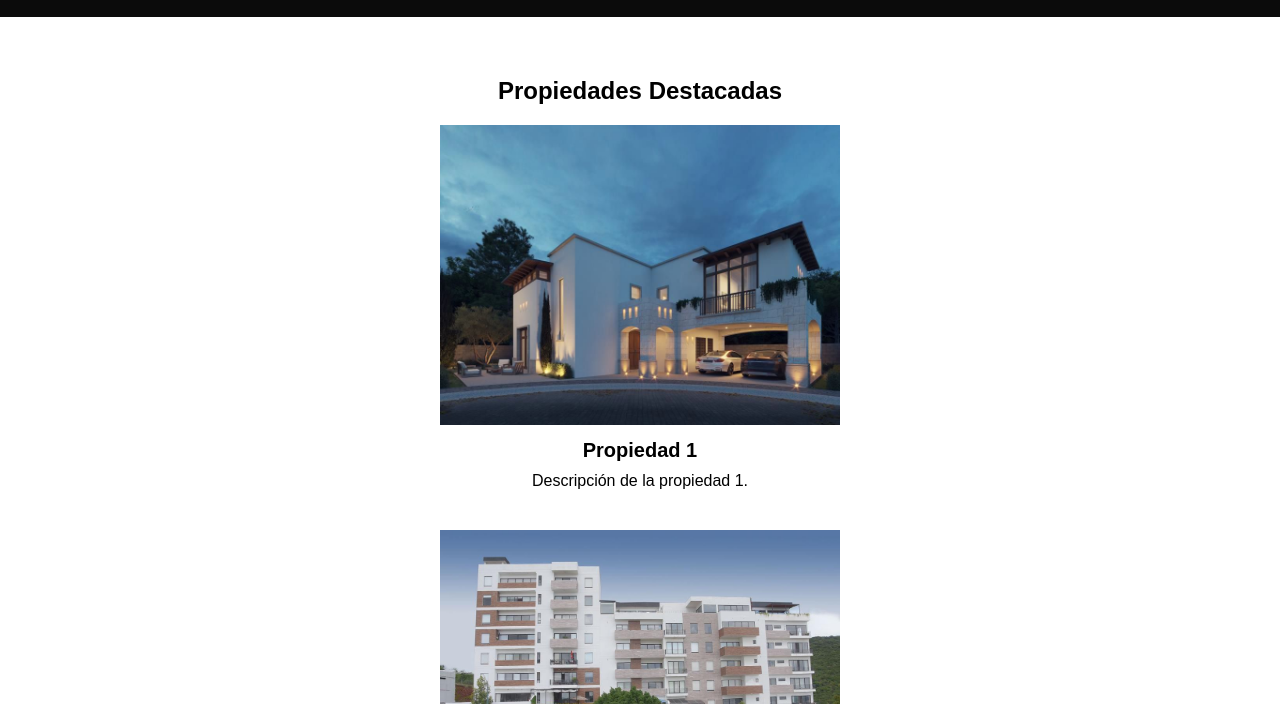
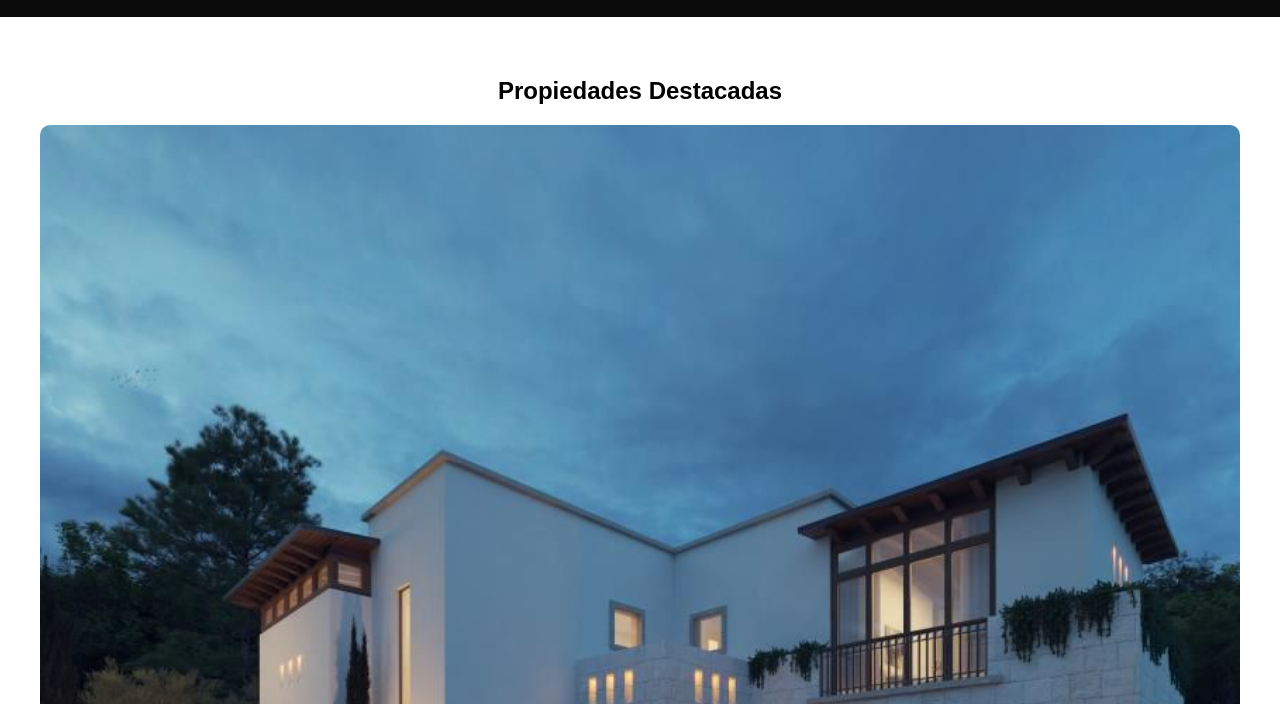
Before and after one commit to santiagoedgar/mipaginaweb, a plain HTML site: page index.html in a window 1280 px wide. Shown: the part 96-800 px from the top of the page. Drawn offline with Linux system fonts and the light colour scheme.

Commit message:
Update styles.css

```diff
--- a/styles.css
+++ b/styles.css
@@ -42,12 +42,17 @@ body {
     margin-bottom: 40px;
   }
 
-  .property img {
+.property img.rounded-image {
+  width: 100%; /* Cambia el valor según tus necesidades */
+  height: auto; /* La altura se ajusta automáticamente para mantener la proporción */
+  border-radius: 10px; /* Ajusta el valor para controlar el nivel de redondez */
+}
+/*  .property img {
     width: 100%;
     max-width: 400px;
     height: auto;
   }
-
+*/
   .property h3 {
     font-size: 20px;
     margin: 10px 0;
```
